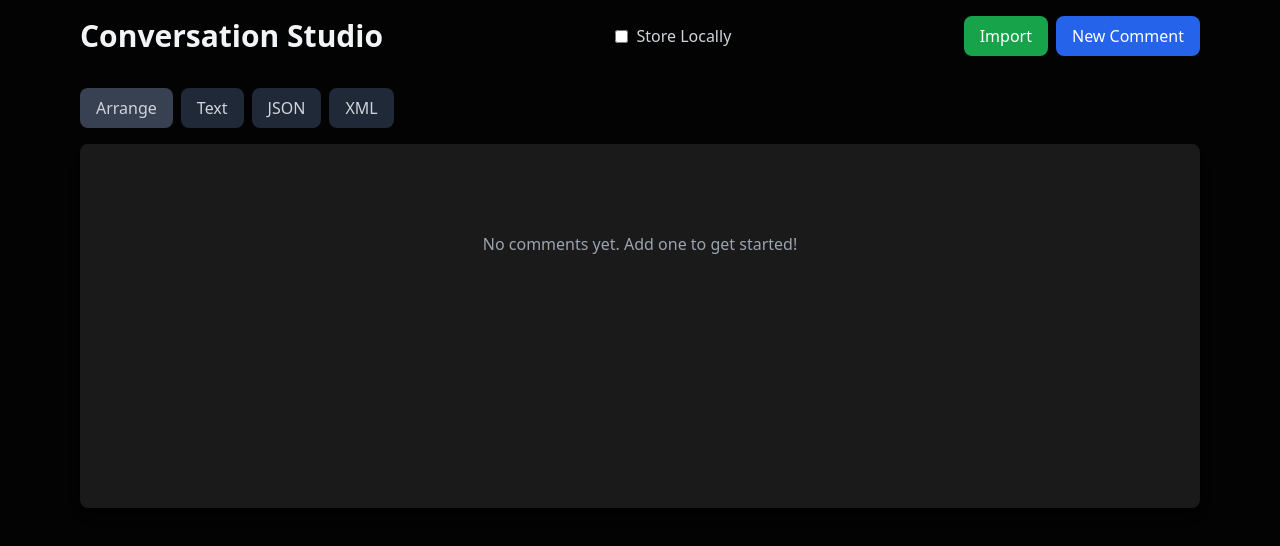
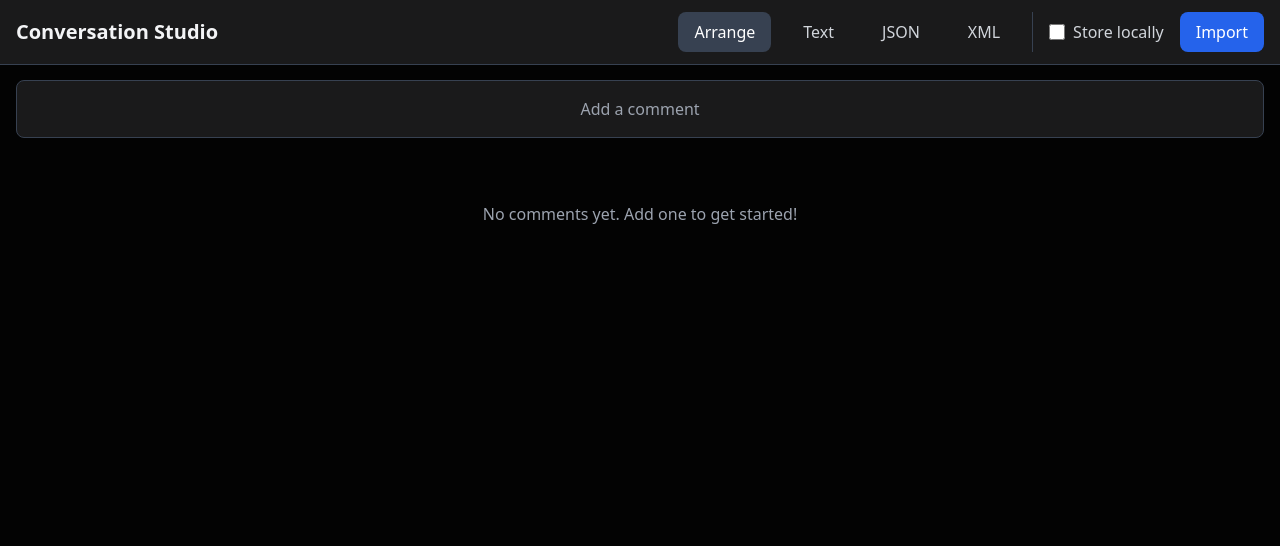
Before and after one commit to johnhenry/conversation-studio, a React (Vite) app: page / in a window 1280 px wide. Shown: the top 546 px of the page. Built offline with nearby package versions, Linux system fonts and the light colour scheme.

Commit message:
rearrange

```diff
--- a/src/App.tsx
+++ b/src/App.tsx
@@ -6,6 +6,7 @@ import * as crypto from "crypto-js";
 import ExportPreview from "./components/ExportPreview";
 import { importComments } from "./utils/import";
 import { DEFAULT_USER_ID } from "./config";
+import Header from "./components/Header";
 
 const generateContentHash = (content: string): string => {
   const hash = crypto.SHA256(content);
@@ -431,98 +432,27 @@ function App() {
   }, [storeLocally, comments, userId, isInitialized]);
 
   return (
-    <main className="min-h-screen bg-[#030303] pb-[300px] max-w-6xl mx-auto p-4">
-      <header className="flex justify-between items-center mb-8">
-            <h1 className="text-3xl font-bold text-gray-100">
-              Conversation Studio
-            </h1>
-            <div className="flex items-center space-x-2">
-                <input
-                  type="checkbox"
-                  id="storeLocally"
-                  checked={storeLocally}
-                  onChange={(e) => setStoreLocally(e.target.checked)}
-                  className="rounded border-gray-700 bg-[#1A1A1B] text-blue-600 focus:ring-blue-500"
+    <div className="min-h-screen bg-[#030303]">
+      <Header
+        activeTab={activeTab}
+        setActiveTab={setActiveTab}
+        storeLocally={storeLocally}
+        setStoreLocally={setStoreLocally}
+        onImport={handleImport}
       />
-                <label htmlFor="storeLocally" className="text-gray-300">
-                  Store Locally
-                </label>
+      <main className="container mx-auto px-4 pt-20">
+        {activeTab === "arrange" ? (
+          <>
+            <div className="space-y-4">
+              <button
+                onClick={() => setShowEditor(true)}
+                className="w-full p-4 border border-gray-700 rounded-lg bg-[#1A1A1B] text-gray-400 hover:bg-gray-800 transition-colors flex items-center justify-center gap-2"
+              >
+                Add a comment
+              </button>
+              {commentTree}
             </div>
-            <div className="flex gap-2">
-              <input
-                type="file"
-                ref={fileInputRef}
-                onChange={handleImport}
-                className="hidden"
-                aria-label="Import comments file"
-              />
-              <button
-                onClick={() => fileInputRef.current?.click()}
-                className="px-4 py-2 bg-green-600 hover:bg-green-700 text-white rounded-lg transition-colors"
-              >
-                Import
-              </button>
-              <button
-                onClick={() => {
-                  setShowEditor(!showEditor);
-                  setReplyToId(undefined);
-                  setAutoReplySettings({});
-                }}
-                className="px-4 py-2 bg-blue-600 hover:bg-blue-700 text-white rounded-lg transition-colors"
-              >
-                New Comment
-              </button>
-
-            </div>
-          </header>
-          <nav className="flex mb-4">
-            <button
-              onClick={() => handleTabChange("arrange")}
-              className={`px-4 py-2 rounded-lg hover:bg-gray-700 transition-colors mr-2 text-gray-300 ${
-                activeTab === "arrange" ? "bg-gray-700" : "bg-gray-800"
-              }`}
-            >
-              Arrange
-            </button>
-            <button
-              onClick={() => handleTabChange("text")}
-              className={`px-4 py-2 rounded-lg hover:bg-gray-700 transition-colors mr-2 text-gray-300 ${
-                activeTab === "text" ? "bg-gray-700" : "bg-gray-800"
-              }`}
-            >
-              Text
-            </button>
-            <button
-              onClick={() => handleTabChange("json")}
-              className={`px-4 py-2 rounded-lg hover:bg-gray-700 transition-colors mr-2 text-gray-300 ${
-                activeTab === "json" ? "bg-gray-700" : "bg-gray-800"
-              }`}
-            >
-              JSON
-            </button>
-            <button
-              onClick={() => handleTabChange("xml")}
-              className={`px-4 py-2 rounded-lg hover:bg-gray-700 transition-colors text-gray-300 ${
-                activeTab === "xml" ? "bg-gray-700" : "bg-gray-800"
-              }`}
-            >
-              XML
-            </button>
-          </nav>
-        <div className="bg-[#1A1A1B] rounded-lg shadow-lg p-6">
-
-
-
-
-          <div className="mt-4 min-h-[300px]">
-            {activeTab === "arrange" ? commentTree : exportPreview}
-          </div>
-        </div>
-
-
             {showEditor && (
-        <footer className="fixed bottom-0 left-0 right-0 bg-[#030303] border-t border-gray-700 shadow-lg">
-          <div className="max-w-4xl mx-auto p-6">
               <CommentEditor
                 onSubmit={addComment}
                 userId={userId}
@@ -532,23 +462,19 @@ function App() {
                 onAttachmentRemove={handleAttachmentRemove}
                 content={draftContent}
                 setContent={setDraftContent}
-              buttonText={replyToId ? "Reply" : "Add"}
+                onCancel={() => setShowEditor(false)}
                 parentId={replyToId}
-              onCancel={() => {
-                setShowEditor(false);
-                setReplyToId(undefined);
-                setAutoReplySettings({});
-                setDraftContent("");
-                setAttachments([]);
-              }}
                 rootComments={comments}
                 autoSetUserId={autoReplySettings.userId}
                 autoGenerate={autoReplySettings.autoGenerate}
               />
-          </div>
-        </footer>
+            )}
+          </>
+        ) : (
+          <ExportPreview comments={comments} format={activeTab} />
         )}
       </main>
+    </div>
   );
 }
 
--- a/src/components/Comment.tsx
+++ b/src/components/Comment.tsx
@@ -164,13 +164,14 @@ const Comment: React.FC<CommentProps> = ({
       )}
 
       <div
-        className={`relative bg-[#1A1A1B] hover:bg-[#222223] transition-all duration-200 ${
+        className={`relative  hover:bg-[#222223] transition-all duration-200 ${
           isBeingRepliedTo ? "ring-2 ring-blue-500 ring-opacity-30 ring-inset" : ""
         } ${isDragOver ? "bg-[#1d2535]" : ""}`}
       >
         {/* Comment content section with proper padding to avoid grip overlap */}
         <div className="pl-8 pr-3 pt-3 pb-3">
           {/* Continuation line for comments with children */}
+          {/* TODO: Add circle to top of line */}
           {comment.children.length > 0 && (
             <div
               className={`absolute w-[2px] ${DEPTH_COLORS[(level + 1) % DEPTH_COLORS.length]}`}
--- /dev/null
+++ b/src/components/Header.tsx
@@ -0,0 +1,101 @@
+import React from 'react';
+import { ExportFormat } from '../types';
+
+interface HeaderProps {
+  activeTab: ExportFormat | "arrange";
+  setActiveTab: (tab: ExportFormat | "arrange") => void;
+  storeLocally: boolean;
+  setStoreLocally: (store: boolean) => void;
+  onImport: (e: React.ChangeEvent<HTMLInputElement>) => void;
+}
+
+const Header: React.FC<HeaderProps> = ({
+  activeTab,
+  setActiveTab,
+  storeLocally,
+  setStoreLocally,
+  onImport,
+}) => {
+  return (
+    <header className="fixed top-0 left-0 right-0 bg-[#1A1A1B] border-b border-gray-700 z-50">
+      <div className="container mx-auto px-4">
+        <div className="flex items-center justify-between h-16">
+          {/* Logo/Title */}
+          <div className="flex items-center">
+            <h1 className="text-xl font-semibold text-gray-100">
+              Conversation Studio
+            </h1>
+          </div>
+
+          {/* Navigation */}
+          <nav className="flex items-center space-x-4">
+            <button
+              onClick={() => setActiveTab("arrange")}
+              className={`px-4 py-2 rounded-lg transition-colors ${
+                activeTab === "arrange"
+                  ? "bg-gray-700 text-white"
+                  : "text-gray-300 hover:bg-gray-700"
+              }`}
+            >
+              Arrange
+            </button>
+            <button
+              onClick={() => setActiveTab("text")}
+              className={`px-4 py-2 rounded-lg transition-colors ${
+                activeTab === "text"
+                  ? "bg-gray-700 text-white"
+                  : "text-gray-300 hover:bg-gray-700"
+              }`}
+            >
+              Text
+            </button>
+            <button
+              onClick={() => setActiveTab("json")}
+              className={`px-4 py-2 rounded-lg transition-colors ${
+                activeTab === "json"
+                  ? "bg-gray-700 text-white"
+                  : "text-gray-300 hover:bg-gray-700"
+              }`}
+            >
+              JSON
+            </button>
+            <button
+              onClick={() => setActiveTab("xml")}
+              className={`px-4 py-2 rounded-lg transition-colors ${
+                activeTab === "xml"
+                  ? "bg-gray-700 text-white"
+                  : "text-gray-300 hover:bg-gray-700"
+              }`}
+            >
+              XML
+            </button>
+
+            {/* Settings and Import */}
+            <div className="flex items-center space-x-4 ml-4 pl-4 border-l border-gray-700">
+              <label className="flex items-center space-x-2 text-gray-300">
+                <input
+                  type="checkbox"
+                  checked={storeLocally}
+                  onChange={(e) => setStoreLocally(e.target.checked)}
+                  className="form-checkbox h-4 w-4 text-blue-500 rounded border-gray-700 bg-gray-800 focus:ring-blue-500"
+                />
+                <span>Store locally</span>
+              </label>
+              <label className="inline-flex items-center px-4 py-2 bg-blue-600 text-white rounded-lg hover:bg-blue-700 transition-colors cursor-pointer">
+                <span>Import</span>
+                <input
+                  type="file"
+                  onChange={onImport}
+                  className="hidden"
+                  accept=".json,.xml,.txt"
+                />
+              </label>
+            </div>
+          </nav>
+        </div>
+      </div>
+    </header>
+  );
+};
+
+export default Header;
--- a/src/index.css
+++ b/src/index.css
@@ -4,6 +4,13 @@
 
 body {
   @apply bg-[#030303] text-gray-300;
+}
+
+/* Header styles */
+.sticky-header {
+  @apply fixed top-0 left-0 right-0 bg-[#1A1A1B] border-b border-gray-700 z-50;
+  backdrop-filter: blur(8px);
+  background-color: rgba(26, 26, 27, 0.95);
 }
 
 /* Markdown content styling */
```
Lines whose indentation alone changed are shown as unchanged.
